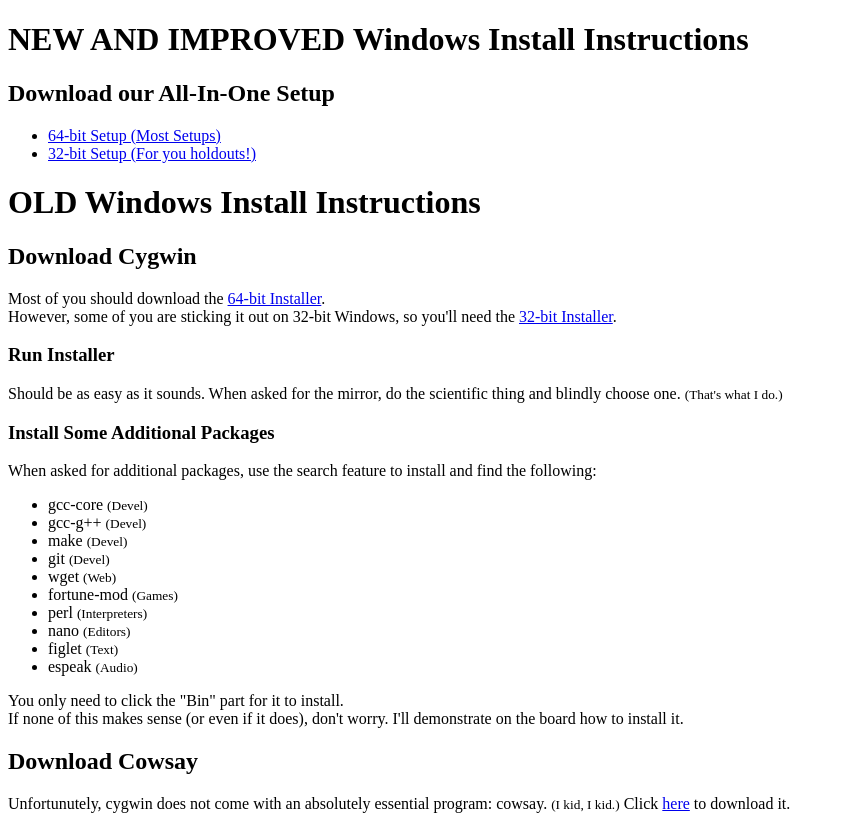
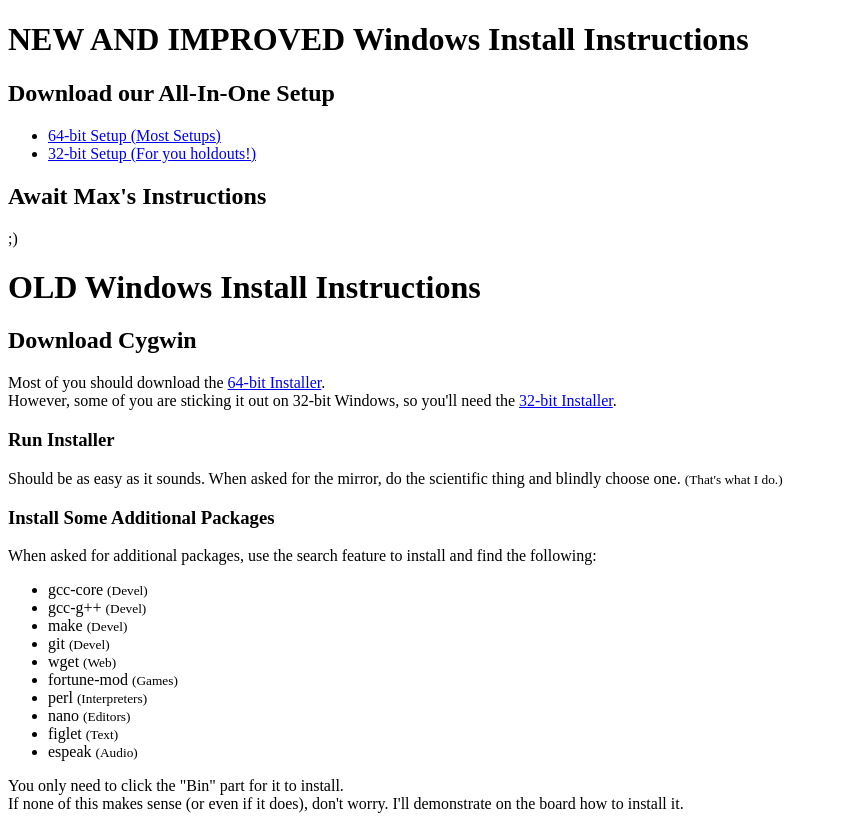
Before and after one commit to mfresonke/mfresonke.github.io, a plain HTML site: page ace-cmd/install-windows.html in a window 1280 px wide. Shown: the top 816 px of the page, without its empty margins (0-845 px from the left). Drawn offline with Linux system fonts and the light colour scheme.

Commit message:
Added winky face

```diff
--- a/ace-cmd/install-windows.html
+++ b/ace-cmd/install-windows.html
@@ -10,6 +10,10 @@
       <li><a href="ACE-64-Cygwin-Setup.exe">64-bit Setup (Most Setups)</a></li>
       <li><a href="ACE-32-Cygwin-Setup.exe">32-bit Setup (For you holdouts!)</a></li>
     </ul>
+  </p>
+  <h2>Await Max's Instructions</h2>
+  <p>
+    ;)
   </p>
   <h1>OLD Windows Install Instructions</h1>
   <h2>Download Cygwin</h2>
```
